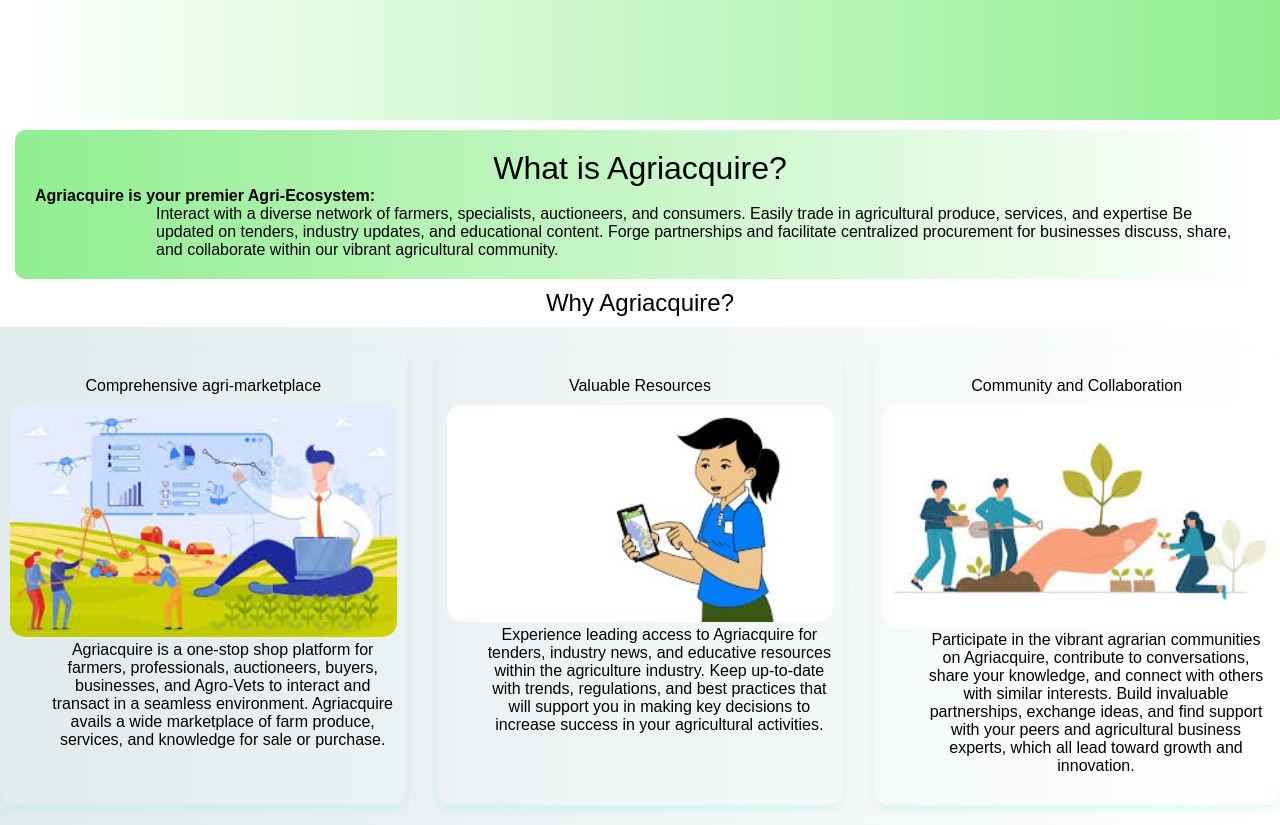
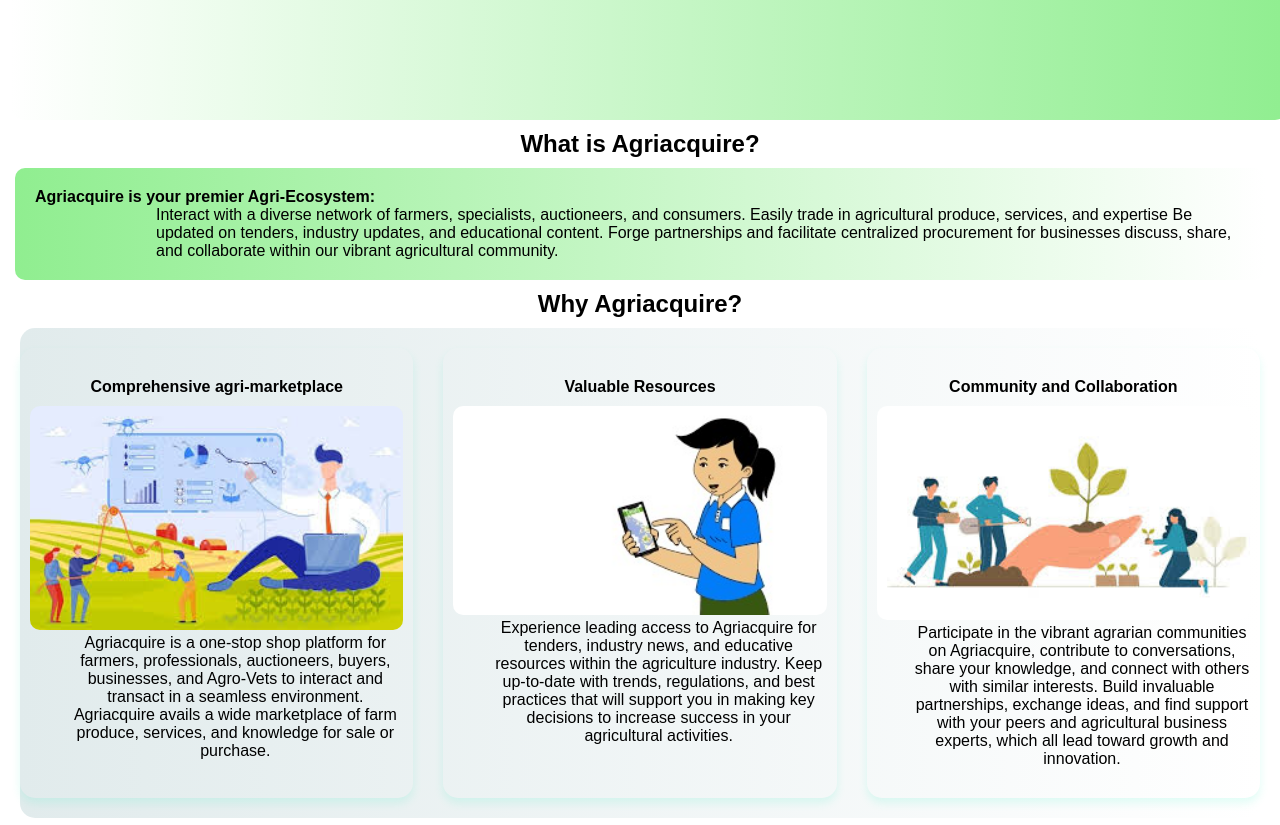
Before and after one commit to jeffx-3/Agriacquire, a plain HTML site: page index.html in a window 1280 px wide. Shown: the part 680-1505 px from the top of the page. Drawn offline with Linux system fonts and the light colour scheme.

Commit message:
modified the section titles

```diff
--- a/index.html
+++ b/index.html
@@ -31,10 +31,10 @@
 
     </div>
 
+<section class="title">
+   <h1>What is Agriacquire?</h1>
+    <div class="what">
 
-
-    <div class="what">
-        <h1>What is Agriacquire?</h1>
      <h4>Agriacquire is your premier Agri-Ecosystem:</h4>
 
            <p>  Interact with a diverse network of farmers, specialists, auctioneers, and consumers.
@@ -45,21 +45,23 @@
 
     </div>
 
+</section>
+
     <section class="why" id="reasons">
-          <h1>Why Agriacquire?</h1>
+         <h1>Why Agriacquire?</h1>
           <div class="boxes">
             <div class="box">
-              <div class="topic"> Comprehensive agri-marketplace</div>
+              <div class="topic"> <h4>Comprehensive agri-marketplace</h4></div>
               <img src="/Media/WhatsApp Image 2024-04-29 at 6.19.38 PM.jpeg" alt="marketplace">
               <p>Agriacquire is a one-stop shop platform for farmers, professionals, auctioneers, buyers, businesses, and Agro-Vets to interact and transact in a seamless environment. Agriacquire avails a wide marketplace of farm produce, services, and knowledge for sale or purchase.</p>
             </div>
             <div class="box">
-              <div class="topic">Valuable Resources</div>
+              <div class="topic"><h4>Valuable Resources</h4></div>
               <img src="/Media/WhatsApp Image 2024-04-29 at 6.24.01 PM.jpeg" alt="side-view-women-shaking-hands">
               <p>Experience leading access to Agriacquire for tenders, industry news, and educative resources within the agriculture industry. Keep up-to-date with trends, regulations, and best practices that will support you in making key decisions to increase success in your agricultural activities.</p>
             </div>
             <div class="box">
-              <div class="topic">Community and Collaboration</div>
+              <div class="topic"><h4>Community and Collaboration</h4></div>
               <img src="/Media/WhatsApp Image 2024-04-29 at 6.20.36 PM.jpeg" alt="community">
               <p>Participate in the vibrant agrarian communities on Agriacquire, contribute to conversations, share your knowledge, and connect with others with similar interests. Build invaluable partnerships, exchange ideas, and find support with your peers and agricultural business experts, which all lead toward growth and innovation.</p>
             </div>
--- a/style.css
+++ b/style.css
@@ -23,7 +23,7 @@ nav{
     cursor: pointer;
 }
 .logo:hover{
-    color: blue;
+    color: green;
 }
 nav button{
     border-style: solid;
@@ -86,8 +86,11 @@ nav button:hover{
     font-weight: 300;
 }
 /*what styling*/
-.what h1{
+.title h1{
     text-align: center;
+    margin-top: 10px;
+    margin-bottom: 10px;
+    font-weight: 550;
 }
 .what p{
     height: auto;
@@ -106,6 +109,7 @@ nav button:hover{
     text-align: center;
     margin-top: 10px;
     margin-bottom: 10px;
+    font-weight: 550;
 }
 
 .why .boxes{
@@ -113,6 +117,9 @@ nav button:hover{
     flex-wrap: wrap;
     justify-content: space-between;
     background: linear-gradient(to left,white,rgb(225, 235, 236));
+    margin-left: 20px;
+    margin-right: 20px;
+    border-radius: 15px;
   }
   .why .boxes .box{
     margin: 20px 0;
@@ -125,7 +132,7 @@ nav button:hover{
     transition: all 0.4s ease;
   }
   .why .boxes .box:hover{
-    background: lightgreen;
+    background: linear-gradient(to left, lightgreen, white);
     color: black;
   }
   .why .boxes .box:hover .topic,
@@ -142,7 +149,7 @@ nav button:hover{
   }
   img{
     width: 100%;
-    border-radius: 15px;
+    border-radius: 10px;
     margin-top: 10px;
 }
 
@@ -175,8 +182,9 @@ nav button:hover{
     .why-details .boxes .per{
       font-size: 50px;
       color: #0E2431;
-    }.home .content{
-        margin-top: 40%;
+    }
+    .home .content{
+        margin-top: 100%;
         padding-left: 3%;
 
     }
@@ -185,4 +193,6 @@ nav button:hover{
     }
     .home .button{
         font-size: 14px;
-    }}
+    }
+
+  }
```
